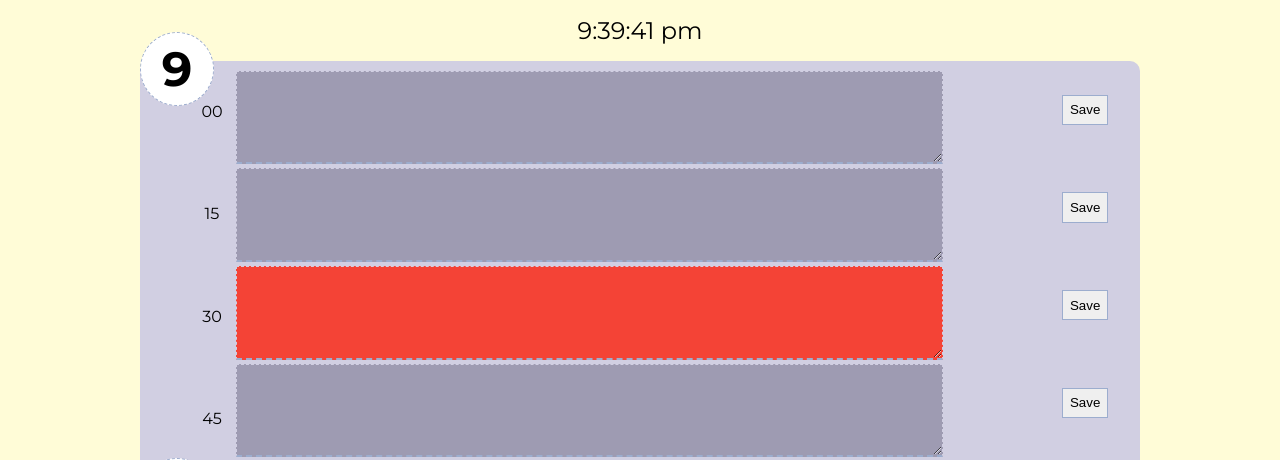
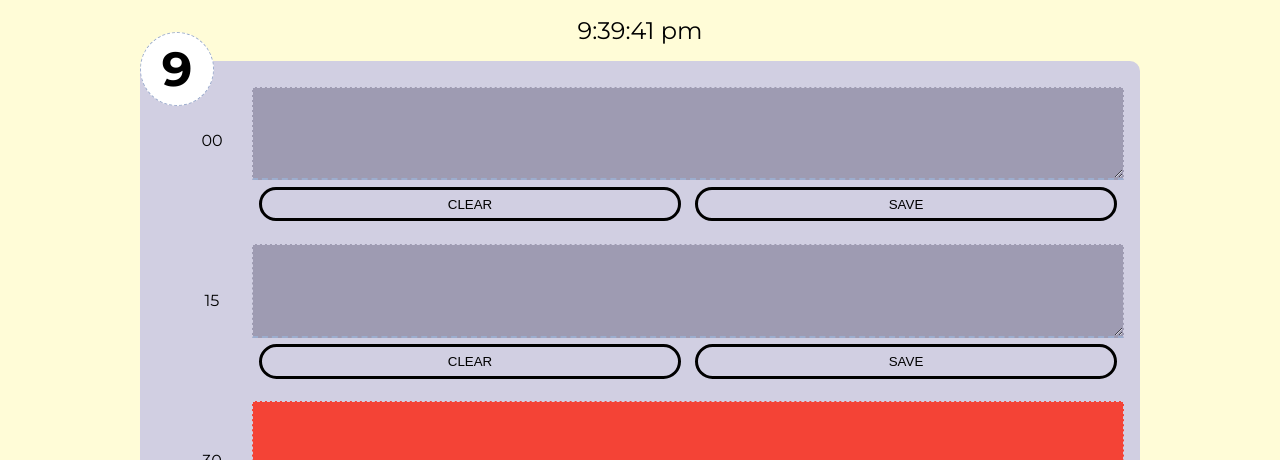
Before and after one commit to erin-m-keller/keller-weather, a plain HTML site: page index.html in a window 1280 px wide. Shown: the part 224-684 px from the top of the page. Drawn offline with Linux system fonts and the light colour scheme.

Commit message:
Added clear button with functionality

```diff
--- a/assets/css/styles.css
+++ b/assets/css/styles.css
@@ -138,7 +138,7 @@ header p {
 }
 .scheduler .min-wrapper ul li {
     list-style-type: none;
-    line-height: 6.4;
+    line-height: 10;
     font-size: 1em;
     font-family: var(--font-main-style);
 }
@@ -156,18 +156,37 @@ header p {
     border-top: 1px dashed var(--bg-color-two);
     border-bottom: 2px dashed var(--bg-color-three);
     font-family: var(--font-main-style);
-    width: 75%;
+    width: 100%;
     padding: 1em;
+    display: block;
+    -webkit-box-sizing: border-box;
+    -moz-box-sizing: border-box;
+    box-sizing: border-box;
 }
 .scheduler .entries-wrapper ul li button {
-    border: 1px solid var(--bg-color-three);
+    border: 3px solid var(--black);
+    background-color: var(--bg-color-two);
     padding: 0.5em;
-    position: absolute;
-    top: 1.8em;
-    right: 2.4em;
+    display: block;
+    width: 100%;
+    border-radius: 20px;
+    margin: 0.5em;
+    text-transform: uppercase;
 }
 .scheduler .entries-wrapper ul li button:hover {
+    background-color: var(--black);
+    color: var(--white);
     cursor: pointer;
+}
+.scheduler .entries-wrapper ul li form {
+    padding: 1em 1em 0 1em;
+}
+.scheduler .entries-wrapper ul li:nth-child(4) form {
+    padding: 1em 1em 1em 1em;
+}
+.scheduler .btn-wrapper {
+    display: flex;
+    flex-direction: row;
 }
 
 /************************************************
--- a/assets/js/script.js
+++ b/assets/js/script.js
@@ -10,7 +10,6 @@ let schedulerTimes = [
     { hour: 4, mins: ["00","15","30","45"], text: "four" },
     { hour: 5, mins: ["00","15","30","45"], text: "five" }
 ]
-
 /**
  * @init
  * runs on page load
@@ -52,6 +51,22 @@ function setClock() {
     $(".current-time").append(currentTime);
 }
 /**
+ * @clearEntry
+ * clear the selected entry from local storage
+ */
+function clearEntry(selectedVal) {
+    // initialize variables
+    let elemId = "#" + selectedVal.id.replace('btn-',''),
+        existingEntries = JSON.parse(localStorage.getItem("SchedulerTasks")),
+        entryIdx = existingEntries.findIndex((obj) => obj.id === elemId);
+    // if ID exists, remove the object from the array and update local storage
+    if (entryIdx > -1) {
+        existingEntries.splice(entryIdx, 1);
+        localStorage.setItem("SchedulerTasks", JSON.stringify(existingEntries));
+        $(elemId).val('').focus();
+    }
+}
+/**
  * @generateScheduler
  * creates and appends the scheduler
  * to the page
@@ -72,7 +87,7 @@ function generateScheduler(callback) {
         for (let j = 0; j < schedulerTimes[i].mins.length; j++) {
             let min = schedulerTimes[i].mins[j];
             $(minList).append("<li>" + min + "</li>");
-            $(entryList).append("<li><form id=\"form-" + text + "-" + min + "\" onsubmit=\"saveEntry(this);return false\"><label for=\"" + text + "-" + min + "\" class=\"screen-reader\">" + hour + ":" + min + "</label><textarea id=\"" + text + "-" + min + "\" name=\"" + text + "-" + min + "\" rows=\"4\" cols=\"25\" required></textarea><button type=\"submit\">Save</button></form></li>");
+            $(entryList).append("<li><form id=\"form-" + text + "-" + min + "\" onsubmit=\"saveEntry(this);return false\"><label for=\"" + text + "-" + min + "\" class=\"screen-reader\">" + hour + ":" + min + "</label><textarea id=\"" + text + "-" + min + "\" name=\"" + text + "-" + min + "\" rows=\"4\" cols=\"25\" required></textarea><div class=\"btn-wrapper\"><button type=\"button\" id=\"btn-" + text + "-" + min + "\" onclick=\"clearEntry(this)\">Clear</button><button type=\"submit\">Save</button></div></form></li>");
         }
         $(minWrapper).append(minList);
         $(entriesWrapper).append(entryList);
@@ -111,25 +126,37 @@ function colorCodeEntries() {
                     if (entryMin === 0) {
                         $(elem).addClass("current-entry");
                     } else {
-                        $(elem).addClass("past-entry");
+                        $(elem).addClass("future-entry");
                     }
                 } else if (currentMinute >= 15 && currentMinute < 30) {
                     if (entryMin === 15) {
                         $(elem).addClass("current-entry");
+                    } else if (entryMin === 0) {
+                        $(elem).addClass("past-entry");
                     } else {
-                        $(elem).addClass("past-entry");
+                        $(elem).addClass("future-entry");
                     }
                 } else if (currentMinute >= 30 && currentMinute < 45) {
                     if (entryMin === 30) {
                         $(elem).addClass("current-entry");
+                    } else if (entryMin === 0) {
+                        $(elem).addClass("past-entry");
+                    } else if (entryMin === 15) {
+                        $(elem).addClass("past-entry");
                     } else {
-                        $(elem).addClass("past-entry");
+                        $(elem).addClass("future-entry");
                     }
                 } else if (currentMinute >= 45 && currentMinute < 60) {
                     if (entryMin === 45) {
                         $(elem).addClass("current-entry");
+                    } else if (entryMin === 0) {
+                        $(elem).addClass("past-entry");
+                    } else if (entryMin === 15) {
+                        $(elem).addClass("past-entry");
+                    } else if (entryMin === 30) {
+                        $(elem).addClass("past-entry");
                     } else {
-                        $(elem).addClass("past-entry");
+                        $(elem).addClass("future-entry");
                     }
                 }
             } else if (currentHour > hour) {
@@ -193,7 +220,7 @@ function saveEntry(selectedVal) {
             localStorage.setItem("SchedulerTasks", JSON.stringify(existingEntries));
         } else {
             // if no ID exists, concatenate the old list with the new one and save to local storage
-            combinedArr = existingEntries.concat(newArr);
+            let combinedArr = existingEntries.concat(newArr);
             localStorage.setItem("SchedulerTasks", JSON.stringify(combinedArr));
         }
     } else {
```
